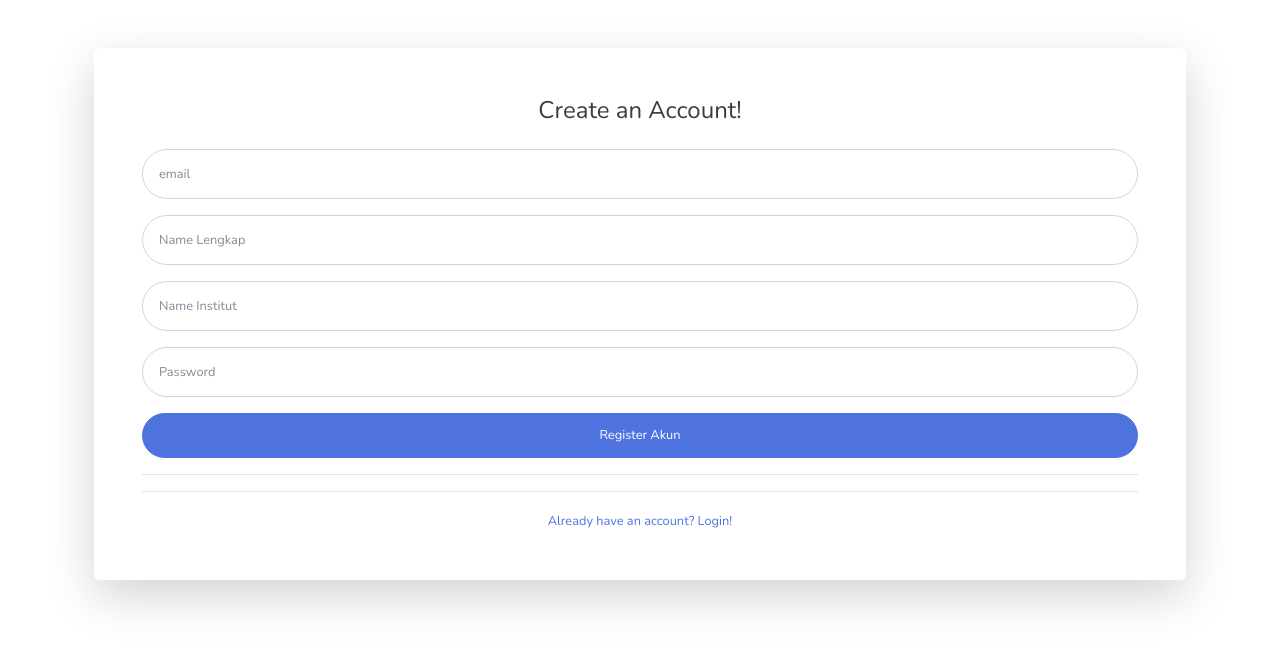
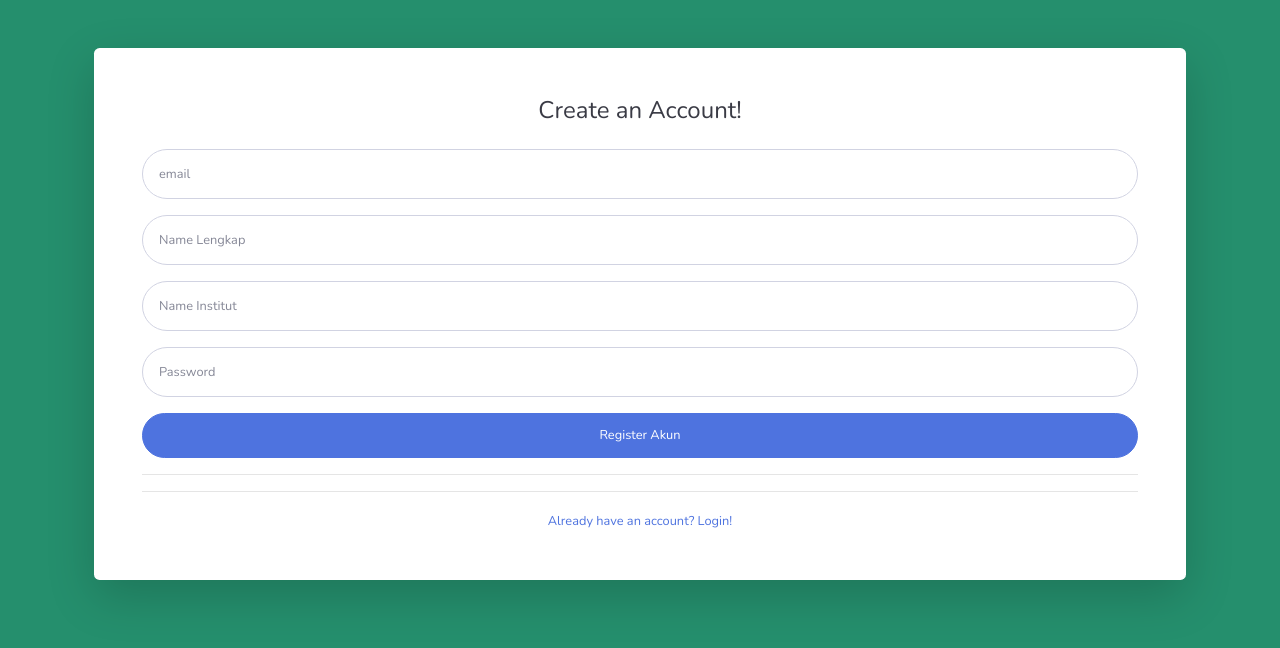
Before and after one commit to sisi20/SIMANTAN, a CodeIgniter app: page /plus/index.php/login/registration in a window 1280 px wide. Shown: the top 648 px of the page. Run offline with CodeIgniter, Linux system fonts and the light colour scheme.

Commit message:
Update header.php

```diff
--- a/application/views/template/header.php
+++ b/application/views/template/header.php
@@ -20,4 +20,9 @@
     <!-- Custom styles for this template-->
     <link href="<?php echo base_url() ?>assets1/css/sb-admin-2.min.css" rel="stylesheet">
 
+    <style>
+   body {
+    background-color: #258F6D;
+   }
+ </style>
 </head>
```
